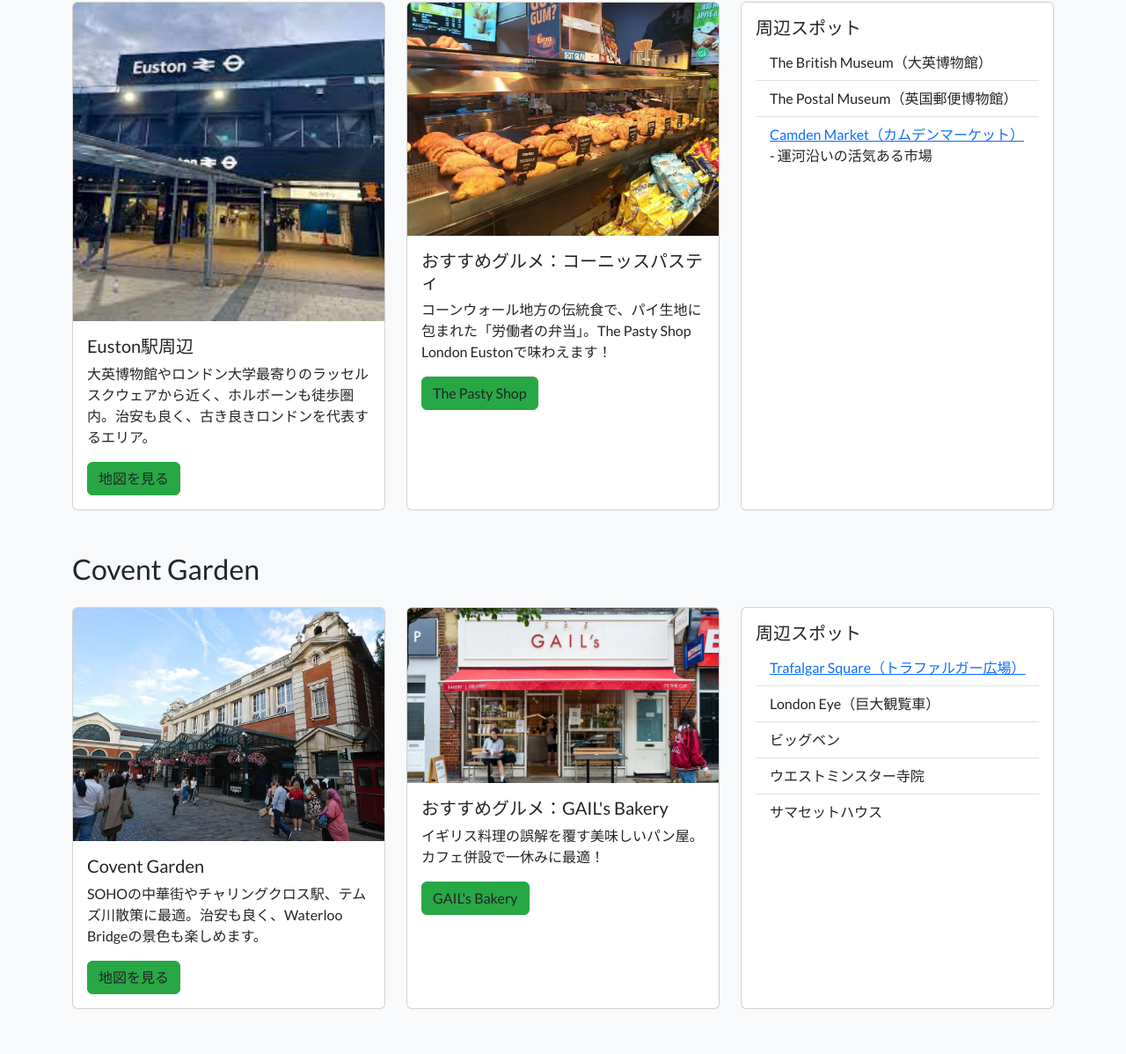
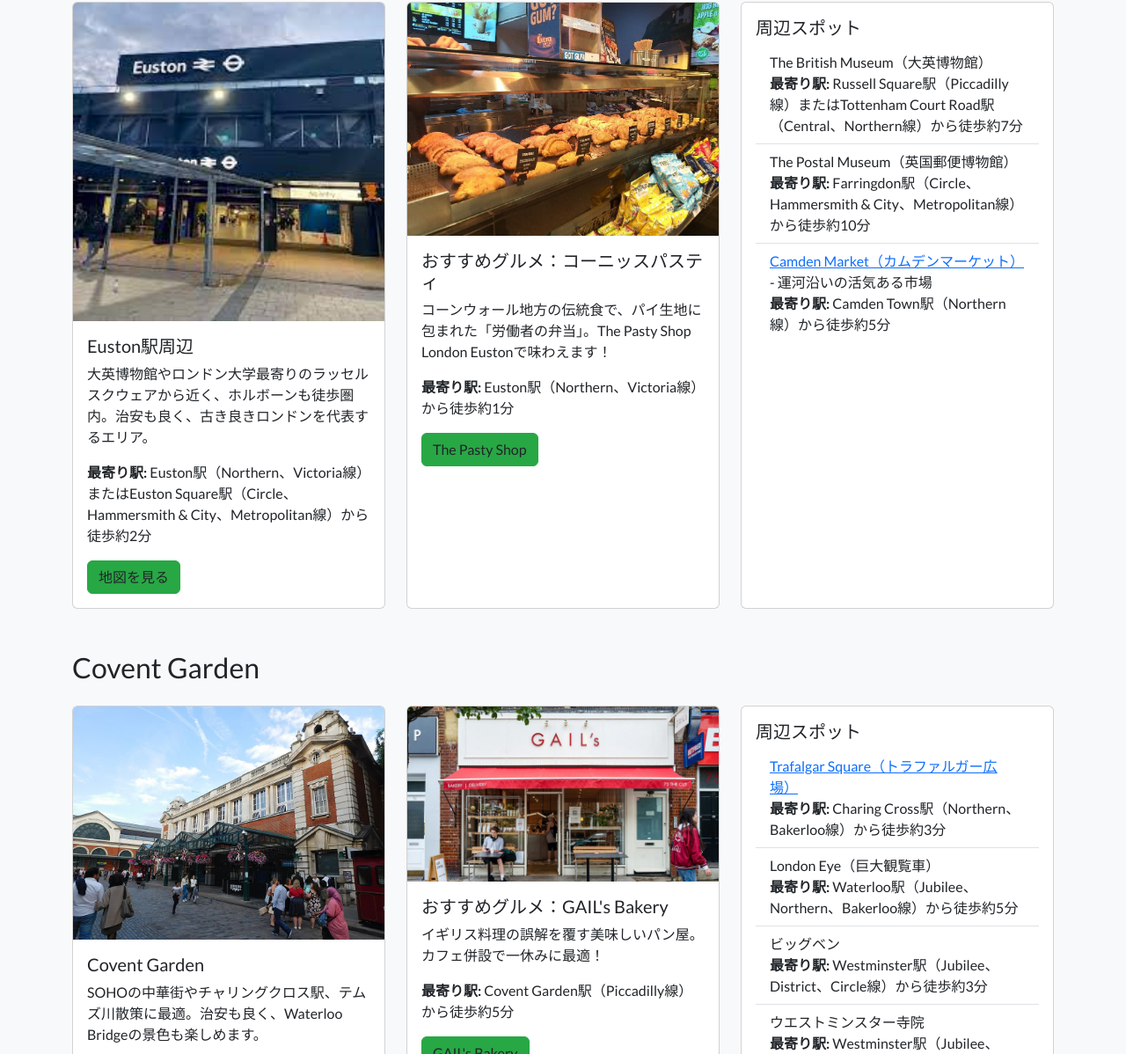
Before and after one commit to SoySourceTan/london-michi, a plain HTML site: page index.html in a window 1280 px wide. Shown: the part 430-1628 px from the top of the page at 88% size. Drawn offline with nearby package versions, Linux system fonts and the light colour scheme.

Commit message:
Update index.html

```diff
--- a/index.html
+++ b/index.html
@@ -141,6 +141,7 @@
                         <div class="card-body">
                             <h5 class="card-title">Euston駅周辺</h5>
                             <p class="card-text">大英博物館やロンドン大学最寄りのラッセルスクウェアから近く、ホルボーンも徒歩圏内。治安も良く、古き良きロンドンを代表するエリア。</p>
+                            <p><strong>最寄り駅:</strong> Euston駅（Northern、Victoria線）またはEuston Square駅（Circle、Hammersmith & City、Metropolitan線）から徒歩約2分</p>
                             <a href="https://maps.app.goo.gl/HaUYkCWopMxyVKjN6" class="btn map-btn" target="_blank">地図を見る</a>
                         </div>
                     </div>
@@ -151,6 +152,7 @@
                         <div class="card-body">
                             <h5 class="card-title">おすすめグルメ：コーニッスパスティ</h5>
                             <p class="card-text">コーンウォール地方の伝統食で、パイ生地に包まれた「労働者の弁当」。The Pasty Shop London Eustonで味わえます！</p>
+                            <p><strong>最寄り駅:</strong> Euston駅（Northern、Victoria線）から徒歩約1分</p>
                             <a href="https://maps.app.goo.gl/f6oH4sey55QdqjWS8" class="btn map-btn" target="_blank">The Pasty Shop</a>
                         </div>
                     </div>
@@ -160,9 +162,9 @@
                         <div class="card-body">
                             <h5 class="card-title">周辺スポット</h5>
                             <ul class="list-group list-group-flush">
-                                <li class="list-group-item">The British Museum（大英博物館）</li>
-                                <li class="list-group-item">The Postal Museum（英国郵便博物館）</li>
-                                <li class="list-group-item"><a href="https://www.google.com/maps/place/Camden+Market/@51.5390,-0.1425,17z" target="_blank">Camden Market（カムデンマーケット）</a> - 運河沿いの活気ある市場</li>
+                                <li class="list-group-item">The British Museum（大英博物館）<br><strong>最寄り駅:</strong> Russell Square駅（Piccadilly線）またはTottenham Court Road駅（Central、Northern線）から徒歩約7分</li>
+                                <li class="list-group-item">The Postal Museum（英国郵便博物館）<br><strong>最寄り駅:</strong> Farringdon駅（Circle、Hammersmith & City、Metropolitan線）から徒歩約10分</li>
+                                <li class="list-group-item"><a href="https://www.google.com/maps/place/Camden+Market/@51.5390,-0.1425,17z" target="_blank">Camden Market（カムデンマーケット）</a> - 運河沿いの活気ある市場<br><strong>最寄り駅:</strong> Camden Town駅（Northern線）から徒歩約5分</li>
                             </ul>
                         </div>
                     </div>
@@ -180,6 +182,7 @@
                         <div class="card-body">
                             <h5 class="card-title">Covent Garden</h5>
                             <p class="card-text">SOHOの中華街やチャリングクロス駅、テムズ川散策に最適。治安も良く、Waterloo Bridgeの景色も楽しめます。</p>
+                            <p><strong>最寄り駅:</strong> Covent Garden駅（Piccadilly線）から徒歩約2分</p>
                             <a href="https://www.google.com/maps/place/Covent+Garden/@51.511966,-0.124039,17z" class="btn map-btn" target="_blank">地図を見る</a>
                         </div>
                     </div>
@@ -190,6 +193,7 @@
                         <div class="card-body">
                             <h5 class="card-title">おすすめグルメ：GAIL's Bakery</h5>
                             <p class="card-text">イギリス料理の誤解を覆す美味しいパン屋。カフェ併設で一休みに最適！</p>
+                            <p><strong>最寄り駅:</strong> Covent Garden駅（Piccadilly線）から徒歩約5分</p>
                             <a href="https://maps.app.goo.gl/Mk8YLKDtVbHriVTKA" class="btn map-btn" target="_blank">GAIL's Bakery</a>
                         </div>
                     </div>
@@ -199,11 +203,11 @@
                         <div class="card-body">
                             <h5 class="card-title">周辺スポット</h5>
                             <ul class="list-group list-group-flush">
-                                <li class="list-group-item"><a href="https://www.google.com/maps/place/Trafalgar+Square/@51.5080,-0.1280,17z" target="_blank">Trafalgar Square（トラファルガー広場）</a></li>
-                                <li class="list-group-item">London Eye（巨大観覧車）</li>
-                                <li class="list-group-item">ビッグベン</li>
-                                <li class="list-group-item">ウエストミンスター寺院</li>
-                                <li class="list-group-item">サマセットハウス</li>
+                                <li class="list-group-item"><a href="https://www.google.com/maps/place/Trafalgar+Square/@51.5080,-0.1280,17z" target="_blank">Trafalgar Square（トラファルガー広場）</a><br><strong>最寄り駅:</strong> Charing Cross駅（Northern、Bakerloo線）から徒歩約3分</li>
+                                <li class="list-group-item">London Eye（巨大観覧車）<br><strong>最寄り駅:</strong> Waterloo駅（Jubilee、Northern、Bakerloo線）から徒歩約5分</li>
+                                <li class="list-group-item">ビッグベン<br><strong>最寄り駅:</strong> Westminster駅（Jubilee、District、Circle線）から徒歩約3分</li>
+                                <li class="list-group-item">ウエストミンスター寺院<br><strong>最寄り駅:</strong> Westminster駅（Jubilee、District、Circle線）から徒歩約5分</li>
+                                <li class="list-group-item">サマセットハウス<br><strong>最寄り駅:</strong> Temple駅（District、Circle線）から徒歩約7分</li>
                             </ul>
                         </div>
                     </div>
@@ -221,6 +225,7 @@
                         <div class="card-body">
                             <h5 class="card-title">Hyde Park</h5>
                             <p class="card-text">Marble ArchやKnightsbridgeからアクセス便利。乗馬をするセレブも見かける緑豊かな公園。薔薇園もおすすめ！</p>
+                            <p><strong>最寄り駅:</strong> Marble Arch駅（Central線）またはHyde Park Corner駅（Piccadilly線）から徒歩約5分</p>
                             <a href="https://maps.app.goo.gl/gm6Pt5eUS6iLqRF76" class="btn map-btn" target="_blank">地図を見る</a>
                         </div>
                     </div>
@@ -231,6 +236,7 @@
                         <div class="card-body">
                             <h5 class="card-title">ロイヤル・アルバート・ホール</h5>
                             <p class="card-text">クラシックからロックまで幅広い公演が行われる特別なホール。</p>
+                            <p><strong>最寄り駅:</strong> South Kensington駅（District、Circle、Piccadilly線）から徒歩約10分</p>
                             <a href="https://maps.app.goo.gl/9eC7HCFKnA59q2xY6" class="btn map-btn" target="_blank">地図を見る</a>
                         </div>
                     </div>
@@ -240,7 +246,7 @@
 
         <!-- Paddington -->
         <section id="paddington" class="mb-5">
-            <h2 class="mb-4">Paddington</h2>
+            <h2 class="="mb-4">Paddington</h2>
             <div class="row g-4">
                 <div class="col-md-6">
                     <div class="card h-100">
@@ -248,6 +254,7 @@
                         <div class="card-body">
                             <h5 class="card-title">Paddington</h5>
                             <p class="card-text">パディントン駅を中心に、魅力的な路地が広がるエリア。南西部への路線が集まる。</p>
+                            <p><strong>最寄り駅:</strong> Paddington駅（Bakerloo、Circle、District、Hammersmith & City線）から徒歩約2分</p>
                             <a href="https://maps.app.goo.gl/T392tbAfuAsLjhJn6" class="btn map-btn" target="_blank">地図を見る</a>
                         </div>
                     </div>
@@ -258,6 +265,7 @@
                         <div class="card-body">
                             <h5 class="card-title">路地の風景</h5>
                             <p class="card-text">ロンドンらしい路地の風景が楽しめるエリア。</p>
+                            <p><strong>最寄り駅:</strong> Paddington駅（Bakerloo、Circle、District、Hammersmith & City線）から徒歩約5分</p>
                             <a href="https://maps.app.goo.gl/CutYaY5qStVbvoC39" class="btn map-btn" target="_blank">地図を見る</a>
                         </div>
                     </div>
@@ -275,6 +283,7 @@
                         <div class="card-body">
                             <h5 class="card-title">Camden Town</h5>
                             <p class="card-text">運河沿いの古着屋が集まるエリア。観光客や地元民で賑わい、半日でも楽しめる！Carnaby Streetとのコントラストも魅力。最寄り駅はノーザンラインのCamden Town.</p>
+                            <p><strong>最寄り駅:</strong> Camden Town駅（Northern線）から徒歩約3分</p>
                             <a href="https://maps.app.goo.gl/HmJZhhH2y6cerxBK8" class="btn map-btn" target="_blank">おすすめスポット</a>
                             <a href="https://maps.app.goo.gl/tRKo6zmBgpnnpBGF8" class="btn map-btn" target="_blank">地図を見る</a>
                         </div>
@@ -300,30 +309,30 @@
                 </div>
                 <div class="col-md-4">
                     <div class="card h-100">
-                        <img src="https://www.tate.org.uk/sites/default/files/styles/width-720/public/2018-10/tate_modern_0.jpg" class="card-img-top" alt="Tate Modern">
+                        <img src="assets/images/tate.jpg" class="card-img-top" alt="Tate Modern">
                         <div class="card-body">
                             <h5 class="card-title">Tate Modern</h5>
                             <p class="card-text">旧発電所を改装した現代美術館。ピカソやウォーホルなどの作品が展示され、無料で入場可能（特別展除く）。テムズ川沿いのロケーションも魅力。</p>
                             <p><strong>最寄り駅:</strong> Southwark駅（Jubilee線）から徒歩約7分、またはBlackfriars駅（District、Circle線）から徒歩約10分</p>
                             <a href="https://www.tate.org.uk/visit/tate-modern" class="btn map-btn" target="_blank">公式サイト</a>
-                            <a href="https://maps.app.goo.gl/5fT3xY8kJ2mPqZyJ6" class="btn map-btn" target="_blank">地図を見る</a>
+                            <a href="https://maps.app.goo.gl/Gtt4Js2n1RTVFhBVA" class="btn map-btn" target="_blank">地図を見る</a>
                         </div>
                     </div>
                 </div>
                 <div class="col-md-4">
                     <div class="card h-100">
-                        <img src="https://upload.wikimedia.org/wikipedia/commons/6/67/London_Bridge_at_night.jpg" class="card-img-top" alt="London Bridge">
+                        <img src="assets/images/londonbridge.jpg" class="card-img-top" alt="London Bridge">
                         <div class="card-body">
                             <h5 class="card-title">London Bridge</h5>
                             <p class="card-text">テムズ川に架かる歴史的な橋で、ロンドンのランドマーク。周辺にはタワーブリッジやザ・シャードなど見どころ多数。夜のライトアップが美しい。</p>
                             <p><strong>最寄り駅:</strong> London Bridge駅（Jubilee、Northern線）から徒歩約3分</p>
-                            <a href="https://maps.app.goo.gl/H1ciRvLLV6rSPvLs9" class="btn map-btn" target="_blank">地図を見る</a>
+                            <a href="https://maps.app.goo.gl/2Bayjj6WQzFYTUSv9" class="btn map-btn" target="_blank">地図を見る</a>
                         </div>
                     </div>
                 </div>
                 <div class="col-md-4">
                     <div class="card h-100">
-                        <img src="https://boroughmarket.org.uk/wp-content/uploads/2023/03/Borough-Market-Overview.jpg" class="card-img-top" alt="Borough Market">
+                        <img src="assets/images/borough.jpg" class="card-img-top" alt="Borough Market">
                         <div class="card-body">
                             <h5 class="card-title">Borough Market</h5>
                             <p class="card-text">1000年以上の歴史を持つロンドン最大の食品市場。新鮮な食材や世界各国の料理が楽しめる。午前10時から午後5時まで営業、午前中がおすすめ。</p>
@@ -346,6 +355,7 @@
                         <div class="card-body">
                             <h5 class="card-title">Hampstead Heath</h5>
                             <p class="card-text">高級住宅街にある散策に最適な公園。</p>
+                            <p><strong>最寄り駅:</strong> Hampstead駅（Northern線）またはBelsize Park駅（Northern線）から徒歩約10分</p>
                             <a href="https://maps.app.goo.gl/83n6aTAnmczBfptv8" class="btn map-btn" target="_blank">地図を見る</a>
                         </div>
                     </div>
@@ -356,6 +366,7 @@
                         <div class="card-body">
                             <h5 class="card-title">シャーロック・ホームズ博物館</h5>
                             <p class="card-text">シャーロック・ホームズファン必見！</p>
+                            <p><strong>最寄り駅:</strong> Baker Street駅（Bakerloo、Circle、Hammersmith & City、Jubilee、Metropolitan線）から徒歩約5分</p>
                             <a href="https://maps.app.goo.gl/w2pokAuMJTRu4L2z7" class="btn map-btn" target="_blank">地図を見る</a>
                         </div>
                     </div>
@@ -366,6 +377,7 @@
                         <div class="card-body">
                             <h5 class="card-title">アビーロードスタジオ</h5>
                             <p class="card-text">ビートルズファン必見のスタジオ。シャーロック・ホームズ博物館と徒歩圏内。</p>
+                            <p><strong>最寄り駅:</strong> St. John’s Wood駅（Jubilee線）から徒歩約5分</p>
                             <a href="https://maps.app.goo.gl/JrTeYoriwVEfeWPi7" class="btn map-btn" target="_blank">地図を見る</a>
                         </div>
                     </div>
@@ -376,6 +388,7 @@
                         <div class="card-body">
                             <h5 class="card-title">グリニッジ</h5>
                             <p class="card-text">世界標準時の街。ユネスコ世界遺産の港町で、テムズ川沿いの下町風情が魅力。</p>
+                            <p><strong>最寄り駅:</strong> Cutty Sark駅（DLR）またはGreenwich駅（National Rail）から徒歩約5分</p>
                             <a href="https://maps.app.goo.gl/9CcaCmdWTgCobfUS8" class="btn map-btn" target="_blank">地図を見る</a>
                         </div>
                     </div>
@@ -386,6 +399,7 @@
                         <div class="card-body">
                             <h5 class="card-title">Golders Green</h5>
                             <p class="card-text">日本人在住者も多いエリア。著名人が眠る霊園あり。</p>
+                            <p><strong>最寄り駅:</strong> Golders Green駅（Northern線）から徒歩約3分</p>
                             <a href="https://www.google.com/maps/place/Golders+Green/@51.5724,-0.1940,17z" class="btn map-btn" target="_blank">地図を見る</a>
                         </div>
                     </div>
@@ -396,6 +410,7 @@
                         <div class="card-body">
                             <h5 class="card-title">Piccadilly Circus</h5>
                             <p class="card-text">ロンドンの中心！銀座のような賑やかなエリア。</p>
+                            <p><strong>最寄り駅:</strong> Piccadilly Circus駅（Piccadilly、Bakerloo線）から徒歩約1分</p>
                             <a href="https://www.google.com/maps/place/Piccadilly+Circus/@51.5100,-0.1345,17z" class="btn map-btn" target="_blank">地図を見る</a>
                         </div>
                     </div>
@@ -406,6 +421,7 @@
                         <div class="card-body">
                             <h5 class="card-title">ポートベロー・ロード・マーケット</h5>
                             <p class="card-text">ノッティングヒルのアンティークマーケット。カムデンより落ち着いた雰囲気。公式サイトで営業時間やイベント情報をチェック！</p>
+                            <p><strong>最寄り駅:</strong> Notting Hill Gate駅（Central、Circle、District線）またはLadbroke Grove駅（Hammersmith & City、Circle線）から徒歩約10分</p>
                             <a href="https://maps.app.goo.gl/FTJKX9YQDzPCyMBf8" class="btn map-btn" target="_blank">地図を見る</a>
                             <a href="https://www.portobelloroad.co.uk/the-market/" class="btn btn-secondary" target="_blank">公式サイト</a>
                             <a href="https://miutabi.com/uk-london-market-portobelloroad/" class="btn btn-secondary" target="_blank">詳細</a>
@@ -418,6 +434,7 @@
                         <div class="card-body">
                             <h5 class="card-title">Bloomsbury Tavern</h5>
                             <p class="card-text">大英博物館から徒歩数分。ロンドン散策中にお腹が空いたときは、店の前の立ち飲みスペースでビールを飲んでいる人達が多いところに入れば当たり。おいしいよ！</p>
+                            <p><strong>最寄り駅:</strong> Holborn駅（Central、Piccadilly線）またはTottenham Court Road駅（Central、Northern線）から徒歩Approx 5分</p>
                             <a href="https://maps.app.goo.gl/tteBwSbvuZYsKutY7" class="btn map-btn" target="_blank">地図を見る</a>
                         </div>
                     </div>
```
